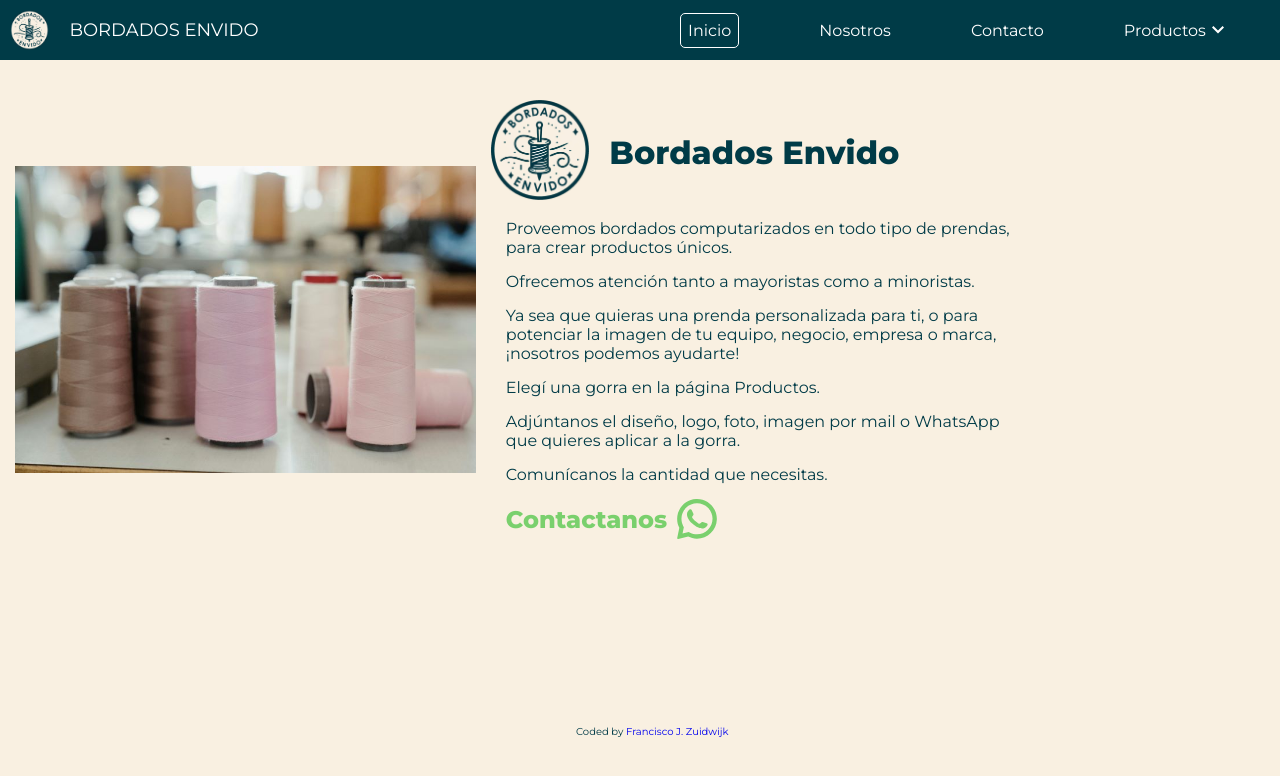
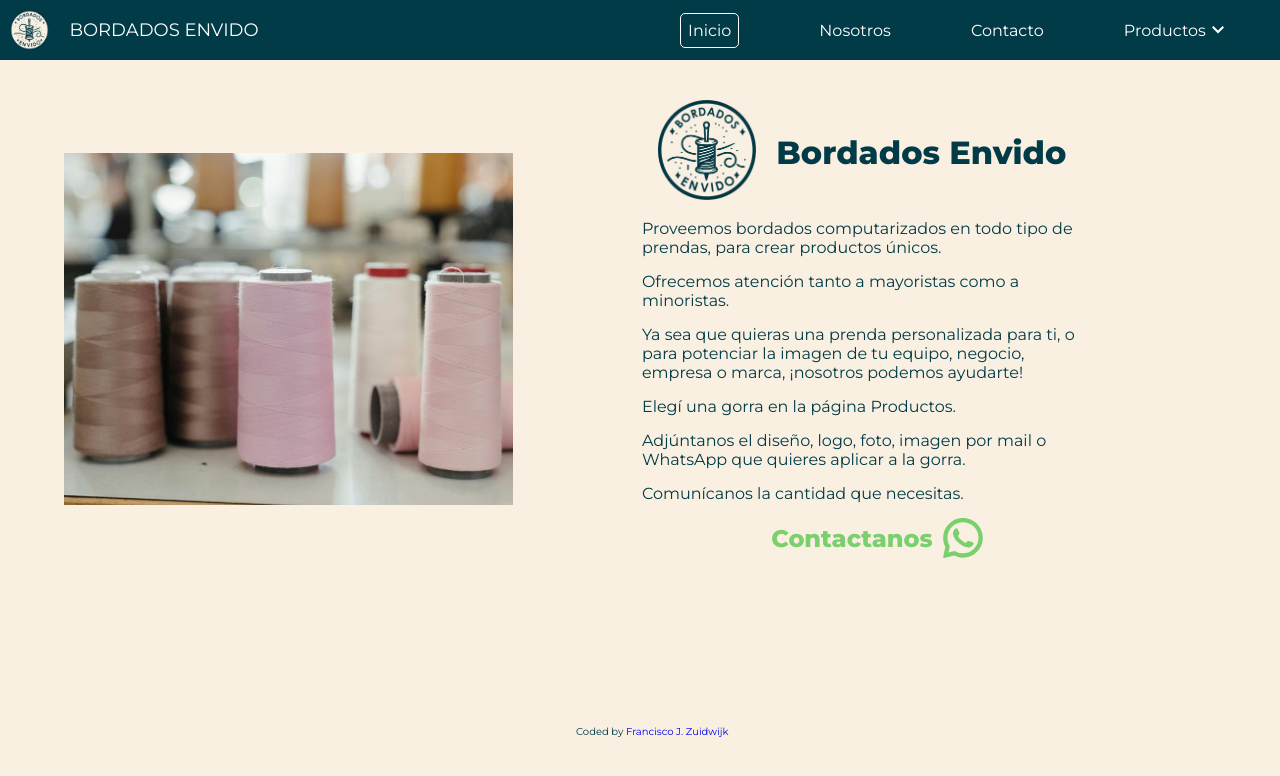
Before and after one commit to Electrocisko/Bordados-Envido, a React (Vite) app in the folder frontend/: page / in a window 1280 px wide. Shown: the top 776 px of the page. Built offline with nearby package versions, Linux system fonts and the light colour scheme.

Commit message:
cambio en fotografia

```diff
--- a/frontend/src/pages/Home.jsx
+++ b/frontend/src/pages/Home.jsx
@@ -8,7 +8,7 @@ function Home() {
       <div className={styles.imagesContainer}>
         <img
           className={styles.image}
-          src="./images/hilo-a.jpg"
+          src="./images/hilo-b.jpg"
           alt="Hilos de bordar"
         />
       </div>
--- a/frontend/src/scss/pages/home.module.scss
+++ b/frontend/src/scss/pages/home.module.scss
@@ -6,6 +6,7 @@
     @include breakpoint(md) {
         display: flex;
         justify-content: space-between;
+        gap: 10px;
     }
 }
 
@@ -24,8 +25,8 @@
     @include breakpoint(md) {
         display: flex;
         align-items: center;
-        justify-content: center;
-        width: 60%;
+        justify-content:end;
+        margin-left:5%;
     }
 }
 
@@ -34,8 +35,8 @@
     @include breakpoint(md) {
         display: flex;
         flex-direction: column;
-        justify-content: space-around;
-        // align-items: center;
+        align-items: center;
+        margin-right: 5%;
     }
 }
 
@@ -67,8 +68,15 @@
 }
 
 .image {
-    padding: 15px;
+    padding: 0 15px;
     width: 100%;
+
+
+    @include breakpoint(md) {
+       padding: 0px;
+    }
+
+
 }
 
 .text {
```
Also changed, not shown: frontend/public/images/hilo-b.jpg (added).
